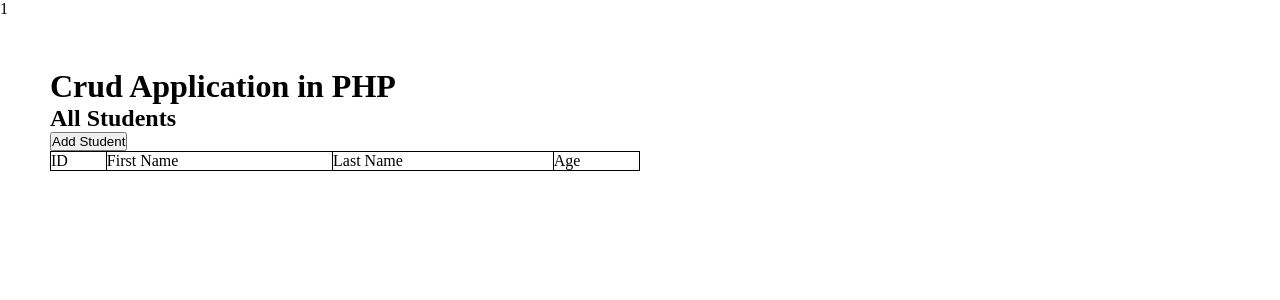
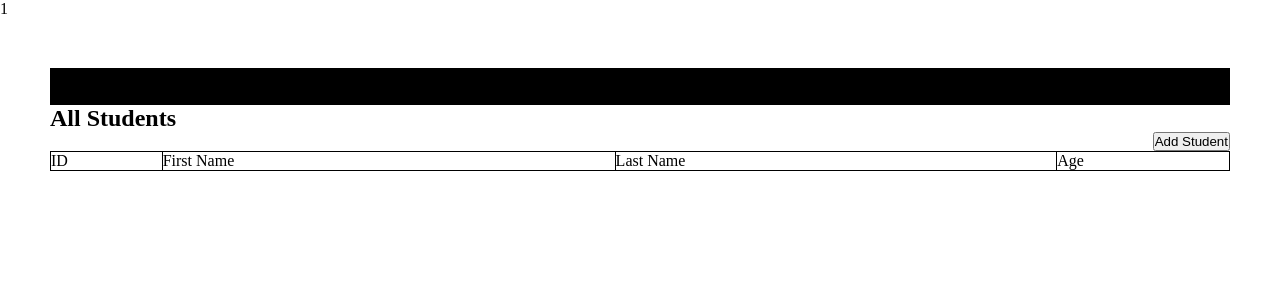
Before and after one commit to thisara-dil/crudphp, a PHP site: page / in a window 1280 px wide. Shown: the top 300 px of the page. Run offline with PHP 8.4, Linux system fonts and the light colour scheme; data that the repository does not hold is empty.

Commit message:
Update style.css

```diff
--- a/crud/style.css
+++ b/crud/style.css
@@ -9,10 +9,22 @@
     padding: 50px;
 }
 
+.container .head{
+    text-align: center;
+    font-weight: 500;
+    background-color: black ;
+}
 .container table,th,td{
     border: 1px solid black;
 }
 .container table{
-    width: 50%;
+    width: 100%;
     border-collapse: collapse;
 }
+.box .h2{
+    float: left;
+}
+
+.box  .btn{
+    float: right;
+}
```
